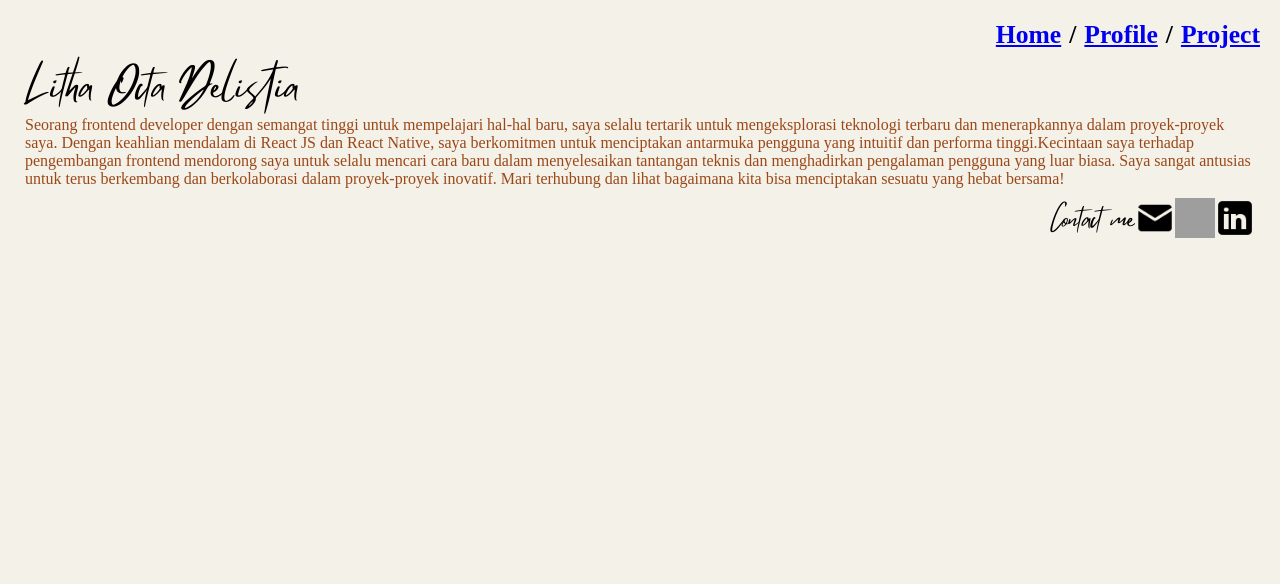
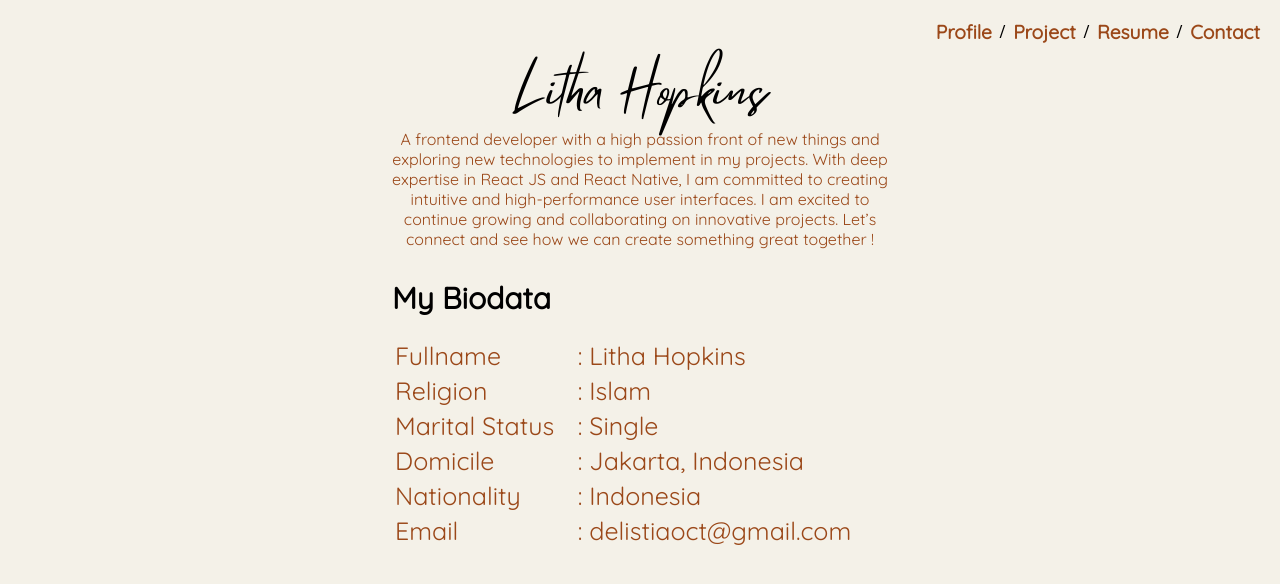
Before and after one commit to litha-octa/blog, a React (Create React App) app: page /#/Profile in a window 1280 px wide. Shown: the top 584 px of the page. Built offline with nearby package versions, Linux system fonts and the light colour scheme; grey boxes are pictures that could not be loaded.

Commit message:
profile page

```diff
--- a/package.json
+++ b/package.json
@@ -15,6 +15,7 @@
     "@types/react-dom": "^18.2.7",
     "framer-motion": "^6.5.1",
     "react": "^18.2.0",
+    "react-device-detect": "^2.2.3",
     "react-dom": "^18.2.0",
     "react-icons": "^3.11.0",
     "react-router-dom": "^6.15.0",
--- a/src/assets/MyAssets/index.ts
+++ b/src/assets/MyAssets/index.ts
@@ -1,8 +1,13 @@
 export const myData= {
-    fullname : 'Litha Octa Delistia',
+    fullname : 'Litha Hopkins',
     name:'Litha',
     role:'Front End Developer',
-    resume:"Seorang frontend developer dengan semangat tinggi untuk mempelajari hal-hal baru, saya selalu tertarik untuk mengeksplorasi teknologi terbaru dan menerapkannya dalam proyek-proyek saya. Dengan keahlian mendalam di React JS dan React Native, saya berkomitmen untuk menciptakan antarmuka pengguna yang intuitif dan performa tinggi.Kecintaan saya terhadap pengembangan frontend mendorong saya untuk selalu mencari cara baru dalam menyelesaikan tantangan teknis dan menghadirkan pengalaman pengguna yang luar biasa. Saya sangat antusias untuk terus berkembang dan berkolaborasi dalam proyek-proyek inovatif. Mari terhubung dan lihat bagaimana kita bisa menciptakan sesuatu yang hebat bersama!",
+    domicile:'Jakarta, Indonesia',
+    nationality:'Indonesia',
+    religion:'Islam',
+    maritalStatus:'Single',
+    emailAddress:'delistiaoct@gmail.com',
+    resume:"A frontend developer with a high passion front of new things and exploring new technologies to implement in my projects. With deep expertise in React JS and React Native, I am committed to creating intuitive and high-performance user interfaces. I am excited to continue growing and collaborating on innovative projects. Let’s connect and see how we can create something great together !",
     navPic:'https://drive.google.com/uc?export=view&id=1-TdaJCVhITZDS20EYyBhqhbHmj8QtqGw',
     profilePic:'https://drive.google.com/uc?export=view&id=1-7xlHe3qaaPXgqIP7d-kddA8ye0YoCaY',
     linkedin:'https://www.linkedin.com/in/lithaoctadelistia/',
--- a/src/components/CardItem.tsx
+++ b/src/components/CardItem.tsx
@@ -1,6 +1,6 @@
 import React, { FC } from "react";
 import { Box, Text, Image } from "@chakra-ui/react";
-import "./CardItem.css";
+import "./component.css";
 import { myData } from "../assets/MyAssets";
 
 type Props = {
--- a/src/components/Nav.tsx
+++ b/src/components/Nav.tsx
@@ -1,21 +1,27 @@
 import { Heading, Breadcrumb, BreadcrumbItem, BreadcrumbLink } from '@chakra-ui/react'
+import { isBrowser } from 'react-device-detect'
+import './component.css'
 
 export const Nav =()=>{
     return(
-<Heading className="heading" size='lg' fontSize='2vw'>
+<Heading className="heading" size='md' fontSize='1.5vw'>
+  {isBrowser && (
     <Breadcrumb>
+  <BreadcrumbItem >
+    <BreadcrumbLink className={'breadcrumblink'} href='#/profile'>Profile</BreadcrumbLink>
+  </BreadcrumbItem>
   <BreadcrumbItem>
-    <BreadcrumbLink href='#'>Home</BreadcrumbLink>
+    <BreadcrumbLink className={'breadcrumblink'} href='#'>Project</BreadcrumbLink>
   </BreadcrumbItem>
-
   <BreadcrumbItem>
-    <BreadcrumbLink href='#/profile'>Profile</BreadcrumbLink>
+    <BreadcrumbLink className={'breadcrumblink'} href='#'>Resume</BreadcrumbLink>
   </BreadcrumbItem>
-
   <BreadcrumbItem >
-    <BreadcrumbLink href='#'>Project</BreadcrumbLink>
+    <BreadcrumbLink className={'breadcrumblink'} href='#'>Contact</BreadcrumbLink>
   </BreadcrumbItem>
     </Breadcrumb>
+  )}
+
       </Heading>
     )
   }
--- /dev/null
+++ b/src/components/TabBio.tsx
@@ -0,0 +1,37 @@
+import {Table, Tbody, Tr, Td} from '@chakra-ui/react'
+import { myData } from '../assets/MyAssets'
+import { isMobile } from 'react-device-detect'
+
+
+export const TabBio = () =>{
+    return(
+        <Table className='tab-row' fontSize={isMobile? 15 : 25}>
+            <Tbody>
+                <Tr>
+                    <Td>Fullname</Td>
+                    <Td>: {myData?.fullname}</Td>
+                </Tr>
+                <Tr>
+                    <Td>Religion</Td>
+                    <Td>: {myData?.religion}</Td>
+                </Tr>
+                <Tr>
+                    <Td>Marital Status</Td>
+                    <Td>: {myData?.maritalStatus}</Td>
+                </Tr>
+                <Tr>
+                    <Td>Domicile</Td>
+                    <Td>: {myData?.domicile}</Td>
+                </Tr>
+                <Tr>
+                    <Td>Nationality</Td>
+                    <Td>: {myData?.nationality}</Td>
+                </Tr>
+                <Tr>
+                    <Td>Email</Td>
+                    <Td>: {myData?.emailAddress}</Td>
+                </Tr>
+            </Tbody>
+        </Table>
+    )
+}
--- a/src/components/CardItem.css
+++ b/src/components/component.css
@@ -1,3 +1,11 @@
+@font-face{
+    font-family: 'mistrully';
+    src: url('../assets/fonts/Mistrully.ttf') format('truetype');
+}
+@font-face {
+    font-family: 'quicksand';
+    src: url('../assets/fonts/Quicksand.ttf') format('truetype');
+}
 .card-body{
     background-color: var(--whiteBG);
     border-radius: 5px;
@@ -32,3 +40,18 @@ border-bottom-right-radius: 40px;
 .card-text:hover{
     color: var(--blue);
 }
+.breadcrumblink{
+    color: var( --brownTXT);
+    text-decoration: none;
+    font-family: 'quicksand';
+}
+.breadcrumblink :hover{
+    color: var(--blue);
+    text-decoration: solid;
+}
+.tab-row{
+    width: 100%;
+    margin-top: 20px;
+    font-family: 'quicksand';
+    color: var( --brownTXT);
+}
--- a/src/screen/Home/index.css
+++ b/src/screen/Home/index.css
@@ -1,6 +1,10 @@
 @font-face{
     font-family: 'mistrully';
     src: url('../../assets/fonts/Mistrully.ttf') format('truetype');
+}
+@font-face {
+    font-family: 'quicksand';
+    src: url('../../assets/fonts/Quicksand.ttf') format('truetype');
 }
 :root{
     --whiteBG: #F4F1E8;
@@ -35,16 +39,13 @@
 }
 .home-hello{
     font-weight: bold;
-    font-family: 'Poppins';
-    font-size: 7vw;
+    font-family: 'quicksand';
 }
 .home-name{
-    font-size: 5vw;
     font-family: 'mistrully';
 }
 .home-quote{
-    font-size: 2vw;
-    font-family: 'Poppins';
+    font-family: 'quicksand';
     color:var(--brownTXT);
 }
 .box2 {
@@ -57,12 +58,13 @@
 }
 .abt-me{
     color: var(--brownTXT);
+    margin-top: 5px;
+    cursor: pointer;
+    font-family: 'quicksand';
+    text-decoration: none;
+    text-align: left;
+    font-size: 17px;
+}
+.box-mobile-view{
     margin-top: 60px;
-    text-align: center;
-    cursor: pointer;
-    font-family: 'mistrully';
-    font-size: 2.5vw;
 }
-.abt-me:hover{
-color: var(--blue);
-}
--- a/src/screen/Home/index.tsx
+++ b/src/screen/Home/index.tsx
@@ -1,22 +1,31 @@
-import { Box, Text} from "@chakra-ui/react";
+import { Box, Text, Link} from "@chakra-ui/react";
 import "./index.css";
 import { Nav } from "../../components/Nav";
 import { myData } from "../../assets/MyAssets";
+import { MobileView, isMobile } from "react-device-detect";
 
 const Home = () => {
+
   return (
     <Box className="body">
       <Nav/>
       <Box className="box">
-        <Text className="home-hello">Hello, </Text>
-        <Text className="home-name">Im {myData?.name}</Text>
+        <Text className="home-hello" fontSize={isMobile ? 40 : 70}>Hello, </Text>
+        <Text className="home-name" fontSize={isMobile ? 40 : 70}>Im {myData?.name}</Text>
       </Box>
       <Box className="box">
-        <Text className="home-quote">
+        <Text className="home-quote" fontSize={isMobile ? 20 : 50}>
           {myData?.role}
         </Text>
       </Box>
-
+      <MobileView>
+        <Box className="box-mobile-view">
+        <Link href='#/profile' className="abt-me">About Me</Link>
+        <Text className="abt-me">Project</Text>
+        <Text className="abt-me">Resume</Text>
+        <Text className="abt-me">Contact</Text>
+        </Box>
+      </MobileView>
     </Box>
   );
 };
--- a/src/screen/Profile/index.css
+++ b/src/screen/Profile/index.css
@@ -1,7 +1,9 @@
-
+@font-face {
+    font-family: 'quicksand';
+    src: url('../../assets/fonts/Quicksand.ttf') format('truetype');
+}
 .profile-box{
     display: flex;
-    flex-direction: row-reverse;
     flex-wrap: wrap;
     width: auto;
     margin: 0 auto;
@@ -16,14 +18,22 @@
 .profile-fullname{
     font-family: 'mistrully';
     color: var(--black);
-    font-size: 3vw;
+    text-align: center;
+}
+.profile-bio{
+    margin-top: 30px;
+    font-family: 'quicksand';
+    color: var(--black);
+    text-align: left;
+    font-weight: bold;
 }
 .profile-text-container{
     height: 200px;
 }
 .profile-resume{
-    font-family: 'Poppins';
+    font-family: 'quicksand';
     color: var(--brownTXT);
+    text-align: center;
 }
 .profile-nav{
     width: 100%;
@@ -37,7 +47,7 @@
 
 }
 .profile-contact-text{
-    font-size: 2vw;
+    font-size: 18px;
     font-family: 'mistrully';
     color: var(--black);
     display: flex;
--- a/src/screen/Profile/index.tsx
+++ b/src/screen/Profile/index.tsx
@@ -1,34 +1,21 @@
-import { Box, Text, Image, Link } from "@chakra-ui/react";
+import { Box, Text} from "@chakra-ui/react";
 import "./index.css";
 import { myData } from "../../assets/MyAssets";
-import { WAIcon, EmailIcon, LinkedinIcon } from "../../assets/img";
 import { Nav } from "../../components/Nav";
+import { isMobile } from "react-device-detect";
+import { TabBio } from "../../components/TabBio";
 
 const Profile = () => {
   return (
     <Box className="body">
       <Nav/>
 
-      <Box className="profile-box">
-
-        <Box className="profile-text-container">
-          <Text className="profile-fullname">{myData.fullname}</Text>
-          <Text className="profile-resume" noOfLines={[1, 2, 3]} fontSize={'md'}>{myData.resume}</Text>
-          <Box className="profile-contact-box">
-            <Text className="profile-contact-text">Contact me</Text>
-
-            <Box>
-              <Link href={myData.email} isExternal>
-                <Image src={EmailIcon} className="icon-contact" />
-              </Link>
-              <Link href={myData.wa} isExternal>
-                <Image src={WAIcon} className="icon-contact" />
-              </Link>
-              <Link href={myData.linkedin} isExternal>
-                <Image src={LinkedinIcon} className="icon-contact" />
-              </Link>
-            </Box>
-          </Box>
+      <Box className="profile-box" w={isMobile? '100%' : '40%'}>
+        <Box className="profile-text-container" >
+          <Text className="profile-fullname" fontSize={isMobile ? 40 : 50}>{myData.fullname}</Text>
+          <Text className="profile-resume" noOfLines={[1, 2, 3]} fontSize={isMobile ? 20 : 60}>{myData.resume}</Text>
+          <Text className="profile-bio" fontSize={isMobile ? 30 : 30}>My Biodata</Text>
+          <TabBio/>
         </Box>
       </Box>
     </Box>
```
Also changed, not shown: src/assets/fonts/Quicksand.ttf (added), 1 other file (tests, documents, lock files or other folders). Lines whose indentation alone changed are shown as unchanged.
